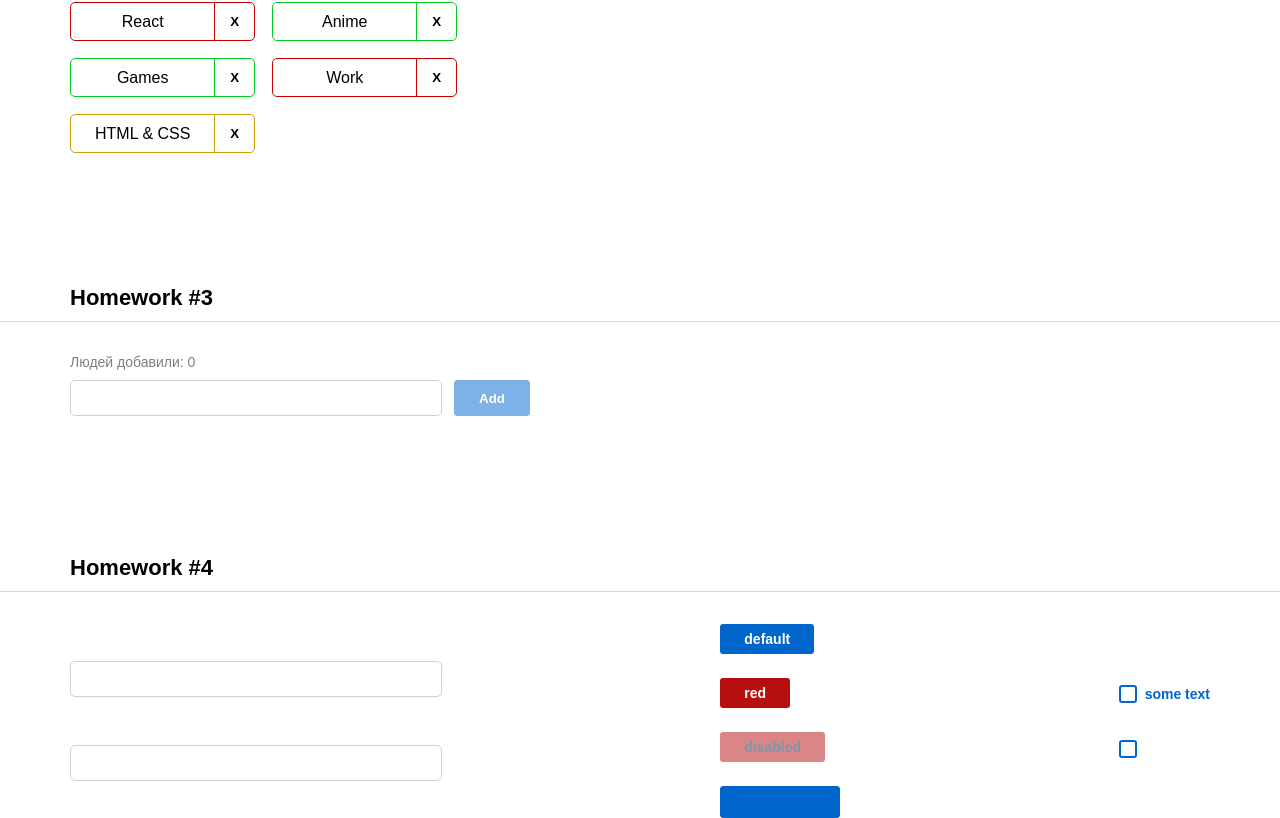
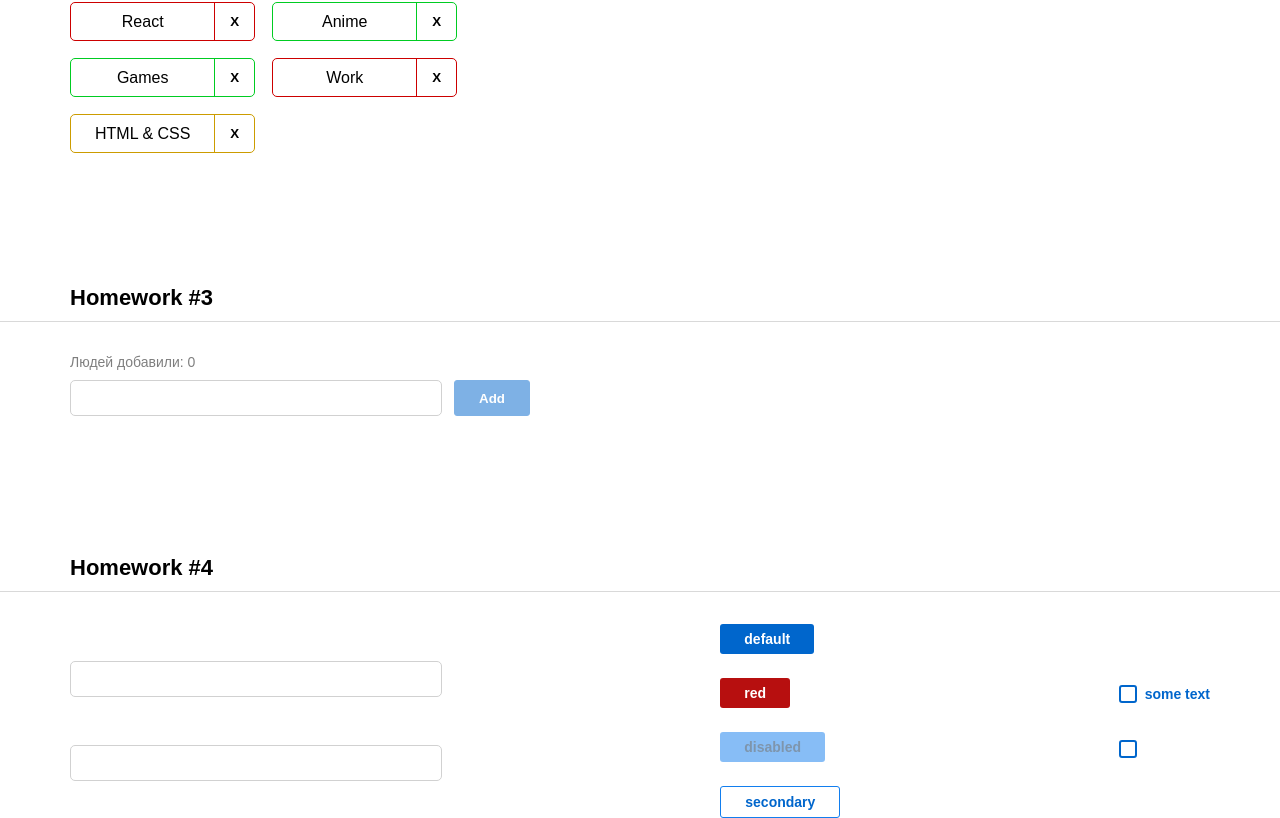
Before and after one commit to Sikstep/hwAuto, a React (Create React App) app: page /#/pre-junior in a window 1280 px wide. Shown: the part 735-1553 px from the top of the page. Built offline with nearby package versions, Linux system fonts and the light colour scheme.

Commit message:
AutoHW - #4 finished

```diff
--- a/src/s2-homeworks/hw04/common/c2-SuperButton/SuperButton.module.css
+++ b/src/s2-homeworks/hw04/common/c2-SuperButton/SuperButton.module.css
@@ -13,16 +13,10 @@
     cursor: pointer;
 }
 
-.disabled {
-    color: #002e5c;
-    background: #998a00;
-    opacity: 0.5;
-}
-
 .secondary {
     color: #0066CC;
-    background: transparent;
-    border: 1px solid #0066CC;
+    background: white;
+    border: 1px solid #127eee;
     border-radius: 3px;
 }
 
@@ -61,3 +55,12 @@
 .button:disabled {
     cursor: default;
 }
+.disabled {
+    color: #002e5c;
+    background: #127eee;
+    opacity: 0.5;
+}
+
+.disabled:hover {
+    background: #127eee;
+}
--- a/src/s2-homeworks/hw04/common/c2-SuperButton/SuperButton.tsx
+++ b/src/s2-homeworks/hw04/common/c2-SuperButton/SuperButton.tsx
@@ -17,9 +17,7 @@ const SuperButton: React.FC<SuperButtonPropsType> = (
         ...restProps // все остальные пропсы попадут в объект restProps, там же будет children
     }
 ) => {
-    const finalClassName = `${s.button} ${xType === 'red' ? s.red : s.default}
-    ${xType === 'secondary' ? s.secondary : s.default}
-    ${disabled ? s.disabled : s.default}`;// задачка на смешивание классов
+    const finalClassName = `${s.button} ${disabled ? s.disabled : xType === 'red' ? s.red : xType === 'secondary' ? s.secondary : s.default}`;// задачка на смешивание классов
 
     return (
         <button
--- a/src/s2-homeworks/hw04/common/c3-SuperCheckbox/SuperCheckbox.tsx
+++ b/src/s2-homeworks/hw04/common/c3-SuperCheckbox/SuperCheckbox.tsx
@@ -27,6 +27,13 @@ const SuperCheckbox: React.FC<SuperCheckboxPropsType> = (
     }
 ) => {
     const onChangeCallback = (e: ChangeEvent<HTMLInputElement>) => {
+        if (onChangeChecked) {
+            onChangeChecked(e.currentTarget.checked)
+        }
+        if (onChange) {
+            onChange(e)
+        }
+
         // задачка на написание онченджа
 
     }
```
